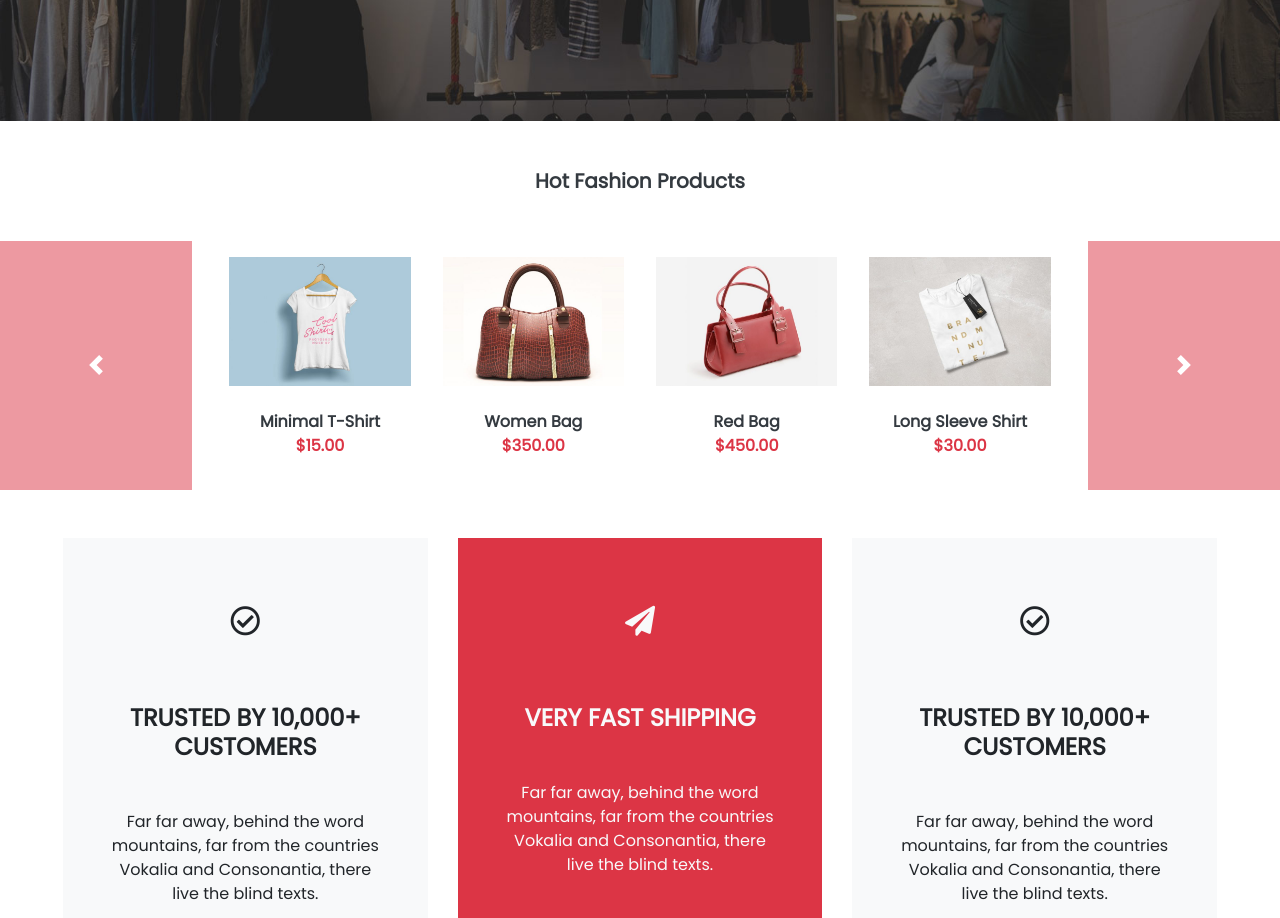
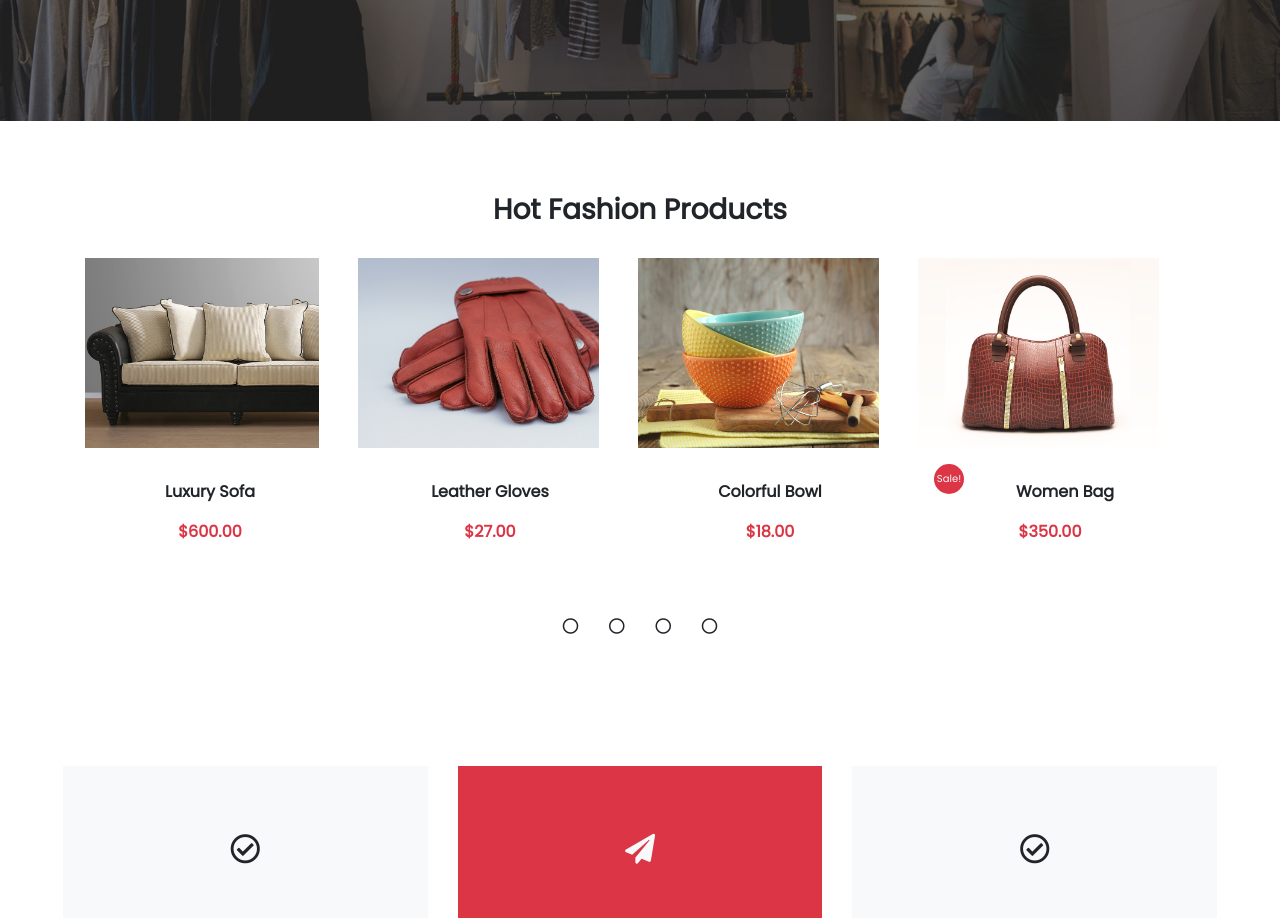
Before and after one commit to anaseightsee/exo-site-emporium, a website: page index.html in a window 1280 px wide. Shown: the part 2500-3418 px from the top of the page. Drawn offline with nearby package versions, Linux system fonts and the light colour scheme.

Commit message:
recreation of carousel + signin and signup improvement

```diff
--- a/index.html
+++ b/index.html
@@ -60,7 +60,7 @@
                                             </form>
                                         </div>
                                     </div>
-                                    <div class="col-6 signUp">
+                                    <div class="col-6 signUp px-5">
                                         <div class="row centered-form">
                                             <div class="divModal">
                                                 <div class="panel panel-default">
@@ -326,85 +326,78 @@
 
         <!-- CAROUSEL START -->
 
-        <div>
-            <h5 class="text-center font-weight-bolder m-5 text-dark textColor">Hot Fashion Products</h5>
-            <div id="gallery" class="carousel slide" data-ride="carousel">
-                <div class="carousel-inner">
-                    <div class="carousel-item active">
-                        <div class="row no-gutters justify-content-center">
-                            <div class="col-sm-2 outer-div p-3">
-                                <img src="./public/img/products/product-tshitr-white-700x500.jpg" alt="" class="w-100 inner-div">
-                                <div class="text-center mt-4">
-                                    <a href="" class="font-weight-bolder text-dark textColor">White T-Shirt</a>
-                                    <p class="text-danger font-weight-bolder">$23.00</p>
+        <div class="container py-5">
+            <h3 class="text-center pt-4 pb-3 textColor"><strong>Hot Fashion Products</strong></h3>
+                <div class="carousel w-100">
+                    <div class="slide">
+                        <div class="row">
+                            <div class="col p-1 outer-div">
+                                <div class="div-carousel p-1"> <img class="inner-div" src="./public/img/products_mini/product-luxry-sofa.jpg" alt="">
+                                    <div class="p-3">
+                                        <p class="text-section4 text-center pt-3 textColor"><strong>Luxury Sofa</strong> </p>
+                                        <p class="text-center text-danger"><strong> $600.00</strong></p>
+                                    </div>
                                 </div>
                             </div>
-                            <div class="col-sm-2 outer-div p-3">
-                                <img src="./public/img/products/product-bag-2-700x500.jpg" alt="" class="w-100 inner-div">
-                                <div class="text-center mt-4">
-                                    <a href="" class="font-weight-bolder text-dark textColor">Red Bag</a>
-                                    <p class="text-danger font-weight-bolder">$450.00</p>
+                            <div class="col p-1 outer-div">
+                                <div class="div-carousel p-1"> <img class="inner-div" src="./public/img/products_mini/product-gloves.jpg" alt="">
+                                    <div class="p-3">
+                                        <p class="text-section4 text-center pt-3 textColor"><strong>Leather Gloves</strong> </p>
+                                        <p class="text-center text-danger"><strong>$27.00</strong></p>
+                                    </div>
                                 </div>
                             </div>
-                            <div class="col-sm-2 outer-div p-3">
-                                <img src="./public/img/products/product-jacket-700x500.jpg" alt="" class="w-100 inner-div">
-                                <div class="text-center mt-4">
-                                    <a href="" class="font-weight-bolder text-dark textColor">Sporty Jacket</a>
-                                    <p class="text-danger font-weight-bolder">$40.00</p>
+                            <div class="col p-1 outer-div">
+                                <div class="div-carousel p-1"> <img class="inner-div" src="./public/img/products_mini/product-cups.jpg" alt="">
+                                    <div class="p-3">
+                                        <p class="text-section4 text-center pt-3 textColor"><strong> Colorful Bowl</strong></p>
+                                        <p class="text-center text-danger"><strong> $18.00</strong></p>
+                                    </div>
                                 </div>
                             </div>
-                            <div class="col-sm-2 outer-div p-3">
-                                <img src="./public/img/products/product-shoes-700x500.jpg" alt="" class="w-100 inner-div">
-                                <div class="text-center mt-4">
-                                    <a href="" class="font-weight-bolder text-dark textColor">Minimal Shoes</a>
-                                    <p class="text-danger font-weight-bolder">$60.00</p>
+                            <div class="col p-1 outer-div">
+                                <div class="div-carousel p-1"> <img class="inner-div" src="./public/img/products_mini/product-bag.jpg" alt="">
+                                    <div class="p-3">
+                                        <span class="bg-danger text-light sales">Sale!</span>
+                                        <p class="text-section4 text-center pt-3 textColor"><strong> Women Bag</strong></p>
+                                        <p class="text-center text-danger"><strong>$350.00</strong></p>
+                                    </div>
+                                </div>
+                            </div>
+                            <div class="col p-1 outer-div">
+                                <div class="div-carousel p-1"> <img class="inner-div" src="./public/img/products_mini/product-tshitr.jpg" alt="">
+                                    <div class="p-3">
+                                        <p class="text-section4 text-center pt-3 textColor"><strong> Minimal T-Shirt</strong></p>
+                                        <p class="text-center text-danger"><strong>$15.00</strong></p>
+                                    </div>
+                                </div>
+                            </div>
+                            <div class="col p-1 outer-div">
+                                <div class="div-carousel p-1"><img class="inner-div" src="./public/img/products_mini/product-plates.jpg" alt="">
+                                    <div class="p-3">
+                                        <p class="text-section4 text-center pt-3 textColor"><strong> Plates Set</strong></p>
+                                        <p class="text-center text-danger"><strong> $30.00</strong></p>
+                                    </div>
+                                </div>
+                            </div>
+                            <div class="col p-1 outer-div">
+                                <div class="div-carousel p-1"> <img class="inner-div" src="./public/img/products_mini/product-modern-sofa.jpg" alt="">
+                                    <div class="p-3">
+                                        <p class="text-section4 text-center pt-3 textColor"><strong> Modern Sofa</strong></p>
+                                        <p class="text-center text-danger"><strong> $900.00</strong></p>
+                                    </div>
                                 </div>
                             </div>
                         </div>
                     </div>
-                    <div class="carousel-item">
-                        <div class="row no-gutters justify-content-center">
-                            <div class="col-sm-2 outer-div p-3">
-                                <img src="./public/img/products/product-tshitr-700x500.jpg" alt="" class="w-100 inner-div">
-                                <div class="text-center mt-4">
-                                    <a href="" class="font-weight-bolder text-dark textColor">Minimal T-Shirt</a>
-                                    <p class="text-danger font-weight-bolder">$15.00</p>
-                                </div>
-                            </div>
-                            <div class="col-sm-2 outer-div p-3">
-                                <img src="./public/img/products/product-bag-700x500.jpg" alt="" class="w-100 inner-div">
-                                <div class="text-center mt-4">
-                                    <a href="" class="font-weight-bolder text-dark textColor">Women Bag</a>
-                                    <p class="text-danger font-weight-bolder">$350.00</p>
-                                </div>
-                            </div>
-                            <div class="col-sm-2 outer-div p-3">
-                                    <img src="./public/img/products/product-bag-2-700x500.jpg" alt="" class="w-100 inner-div">
-                                    <div class="text-center mt-4">
-                                        <a href="" class="font-weight-bolder text-dark textColor">Red Bag</a>
-                                        <p class="text-danger font-weight-bolder">$450.00</p>
-                                    </div>
-                                </div>
-                                <div class="col-sm-2 outer-div p-3">
-                                    <img src="./public/img/products/product-tshitr-white-700x500.jpg" alt="" class="w-100 inner-div">
-                                    <div class="text-center mt-4">
-                                        <a href="" class="font-weight-bolder text-dark textColor">Long Sleeve Shirt</a>
-                                        <p class="text-danger font-weight-bolder">$30.00</p>
-                                    </div>
-                                </div>
-                        </div>
+                    <div class=" text-center py-4">
+                        <a data-position='0' class='btn btn0 textColor' href="#"> <i class="far fa-circle"></i></a>
+                        <a data-position='1' class="btn btn1 textColor" href="#"> <i class="far fa-circle"></i></a>
+                        <a data-position='2' class="btn btn2 textColor" href="#"> <i class="far fa-circle"></i></a>
+                        <a data-position='3' class="btn btn3 textColor" href="#"> <i class="far fa-circle"></i></a>
                     </div>
                 </div>
-                <a class="carousel-control-prev bg-danger" href="#gallery" role="button" data-slide="prev">
-                    <span class="carousel-control-prev-icon text-danger" aria-hidden="true"></span>
-                    <span class="sr-only">Previous</span>
-                </a>
-                <a class="carousel-control-next bg-danger" href="#gallery" role="button" data-slide="next">
-                    <span class="carousel-control-next-icon text-danger" aria-hidden="true"></span>
-                    <span class="sr-only">Next</span>
-                </a>
             </div>
-        </div>
 
         <!-- CAROUSEL END -->
 
--- a/public/js/main.js
+++ b/public/js/main.js
@@ -96,10 +96,10 @@ function stickyNavigation() {
     if (window.scrollY >= navTop) {
         document.body.style.paddingTop = nav.offsetHeight + 'px';
         document.body.classList.add('fixed-nav');
-        logo.style.display = ''
+        // logo.style.display = ''
         logo.classList.add('float-left')
     } else {
-        document.body.style.paddingTop = 0;
+        // document.body.style.paddingTop = 0;
         document.body.classList.remove('fixed-nav');
         logo.classList.remove('float-left')
     }
@@ -135,14 +135,37 @@ let clickHere = document.getElementsByClassName('clickHere')[0];
 
 signup.style.display = 'none'
 
-function clickToSignUp(){
+function clickToSignUp(event){
     if(clickHere){
         signin.style.display = 'none'
         signup.style.display = ''
         event.preventDefault()
+    } else {
+        signin.style.display = ''
+        signup.style.display = 'none'
     }
 }
 
 clickHere.addEventListener('click', clickToSignUp)
 
 // CONNECTION END
+
+// CAROUSEL START
+
+let slideDiv = document.getElementsByClassName('slide')[0]
+let btnCarousel = document.querySelectorAll('#section4 a')
+
+
+function slide(event) {
+    let pos = event.currentTarget.dataset.position;
+    slideDiv.style.transform = 'translateX(' + -13 * pos + '%)'
+    slideDiv.style.transition = 'all 1s ease'
+    event.preventDefault()
+}
+
+btnCarousel[0].addEventListener('click', slide)
+btnCarousel[1].addEventListener('click', slide)
+btnCarousel[2].addEventListener('click', slide)
+btnCarousel[3].addEventListener('click', slide)
+
+// CAROUSEL END
--- a/src/sass/style.sass
+++ b/src/sass/style.sass
@@ -69,10 +69,10 @@ header
 
 .modal-content
     background-color: #fefefe
-    margin: 15% auto
+    margin: 10% auto
     padding: 10px
     border: 1px solid #888
-    width: 80%
+    width: 50%
 
 .close
     color: #aaa
@@ -102,19 +102,9 @@ header
     background-color: #F3F3F3
     overflow: hidden
     h1
-        // font-size: 80px
         font-weight: bold
         display: block
 
-// @media screen and (max-width: 576px)
-//     #section
-//         background-color: #F3F3F3
-//         h1
-//             font-size: 8px
-//             font-weight: bold
-//             display: block
-//         h3
-//             font-size: 50px
 
 
 
@@ -129,6 +119,7 @@ header
     transform: translate(-50%, -50%)
 
 .sales
+    text-align: center
     float: left
     width: 30px
     height: 30px
@@ -224,6 +215,7 @@ header
             font-size: 75%
         button
             font-size: 25%
+
 // SECTION3 END
 
 // SECTION4 START
@@ -231,6 +223,17 @@ header
 .icon
     font-size: 30px
     margin: 20px
+
+#section4
+    .col
+        max-width: 280px !important
+    .carousel
+        overflow: hidden
+        .slide
+            width: 2100px
+        img
+            width: auto
+            height: 190px
 
 // .insideCol // => to be used used for other pc
 //     padding: 50px
```
Also changed, not shown: public/css/style.css, 1 other file.
